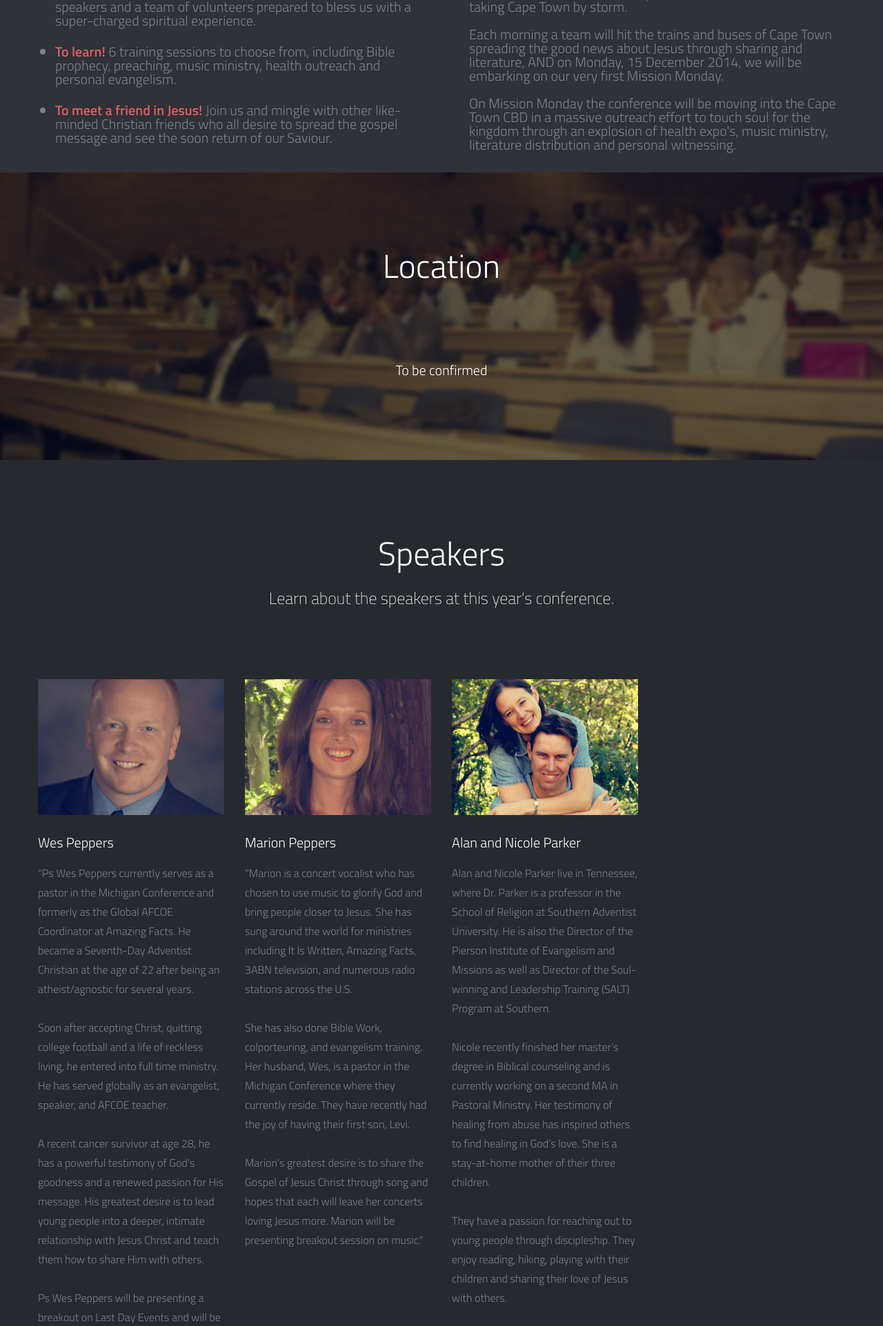
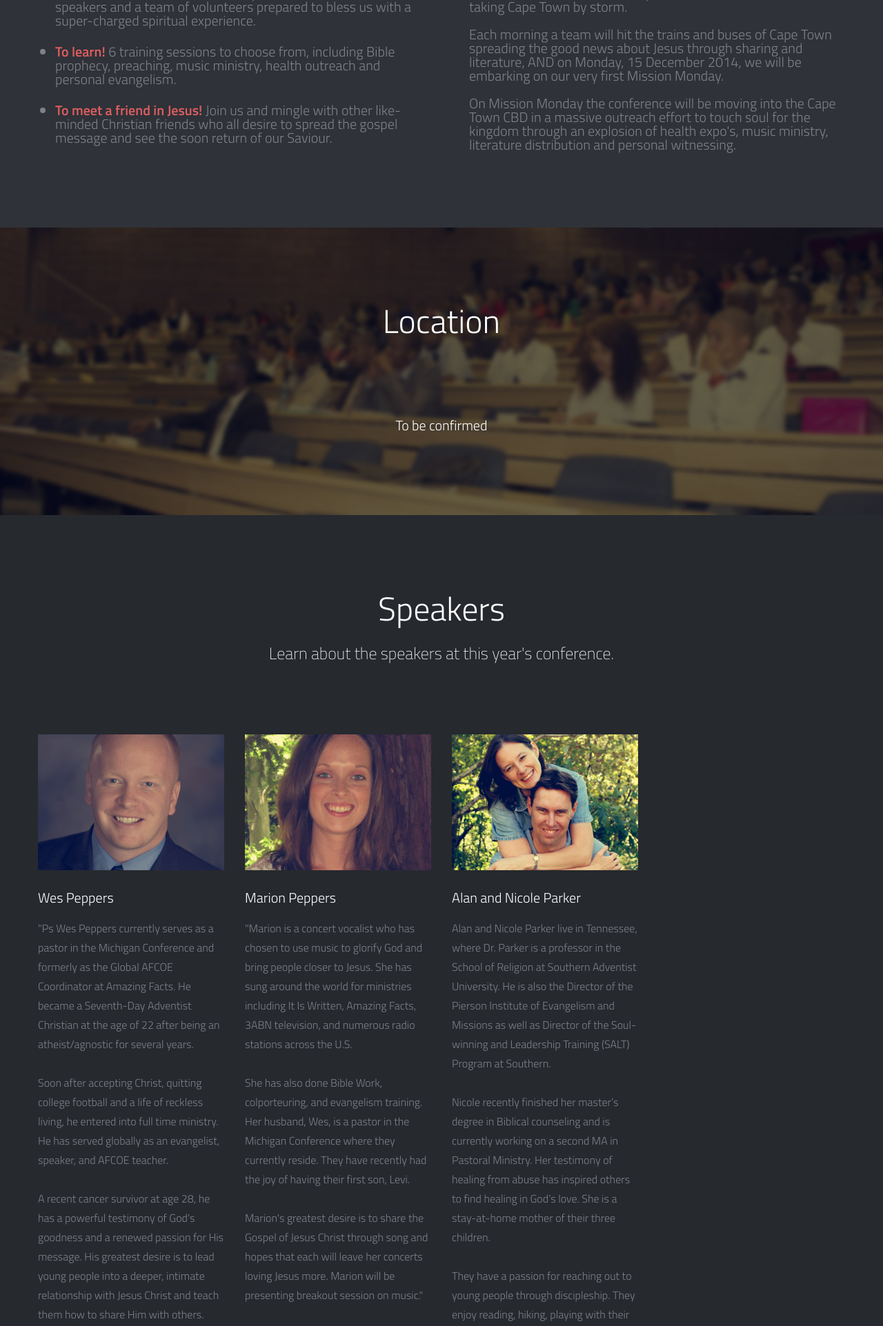
Before and after one commit to campherkurt/amen-conf-2014, a PHP site: page /cape-town.html in a window 1280 px wide. Shown: the part 1505-3428 px from the top of the page at 69% size. Run offline with PHP 8.4, Linux system fonts and the light colour scheme.

Commit message:
Add some space to the About the Conference section

```diff
--- a/_include/css/main.css
+++ b/_include/css/main.css
@@ -1774,3 +1774,7 @@ footer .credits {
    font-weight: 600;
    color: #DE5E60;
 }
+
+#conference {
+  padding-bottom: 80px;
+}
--- a/cape-town.html
+++ b/cape-town.html
@@ -135,7 +135,7 @@
 <!-- End Header -->
 
 <!-- Conference Section -->
-<div id="conference" class="page">
+<div class="page">
 	<div class="container">
     	<!-- Title Page -->
         <div class="row">
@@ -149,8 +149,8 @@
         <!-- End Title Page -->
 
         <!-- About Conference -->
-        <div class="row">
-            <div class="span12" id="conference">
+        <div class="row" id="conference">
+            <div class="span12" >
                 <!-- Conference Intro -->
                     <p class="conferenceinfo">
                         It seems like yesterday when we had the 2013 AMEN Bible Conference.
```
